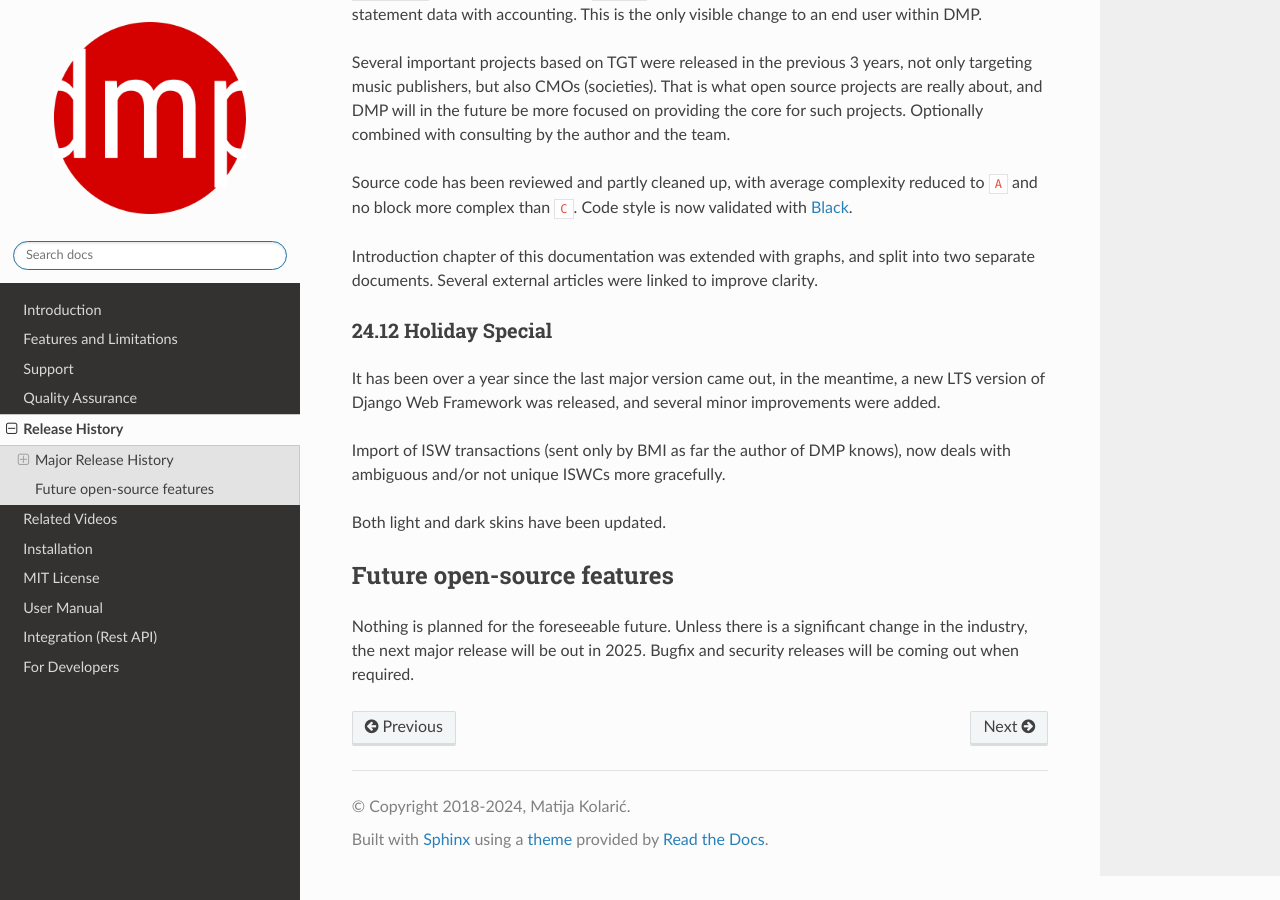
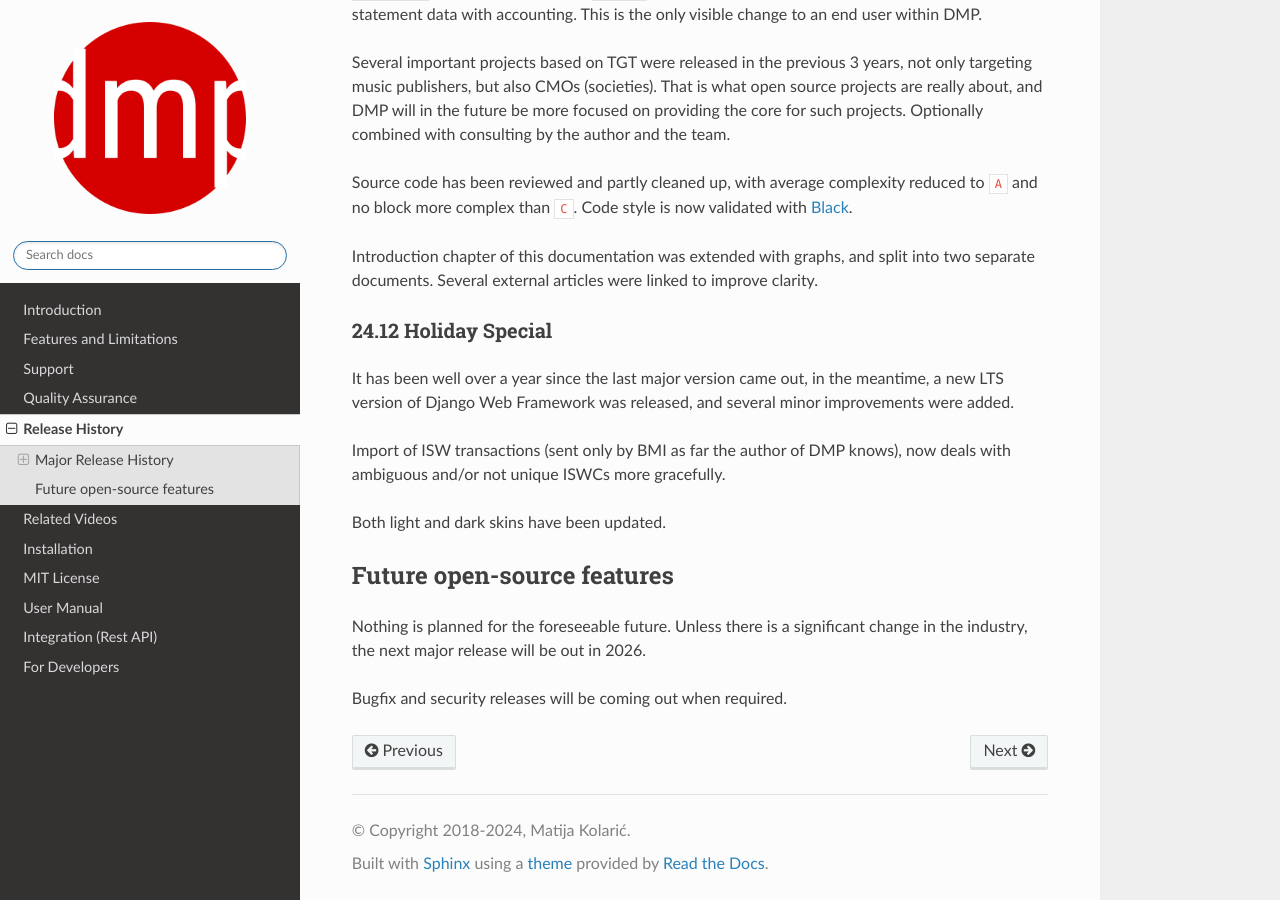
Before and after one commit to matijakolaric-com/django-music-publisher, a Sphinx documentation site: the page built from docs/releases.rst, in a window 1280 px wide and 900 px high, scrolled down 3312 px. Built offline with Sphinx 7.4.7 and the Read the Docs theme 3.1.0, drawn with Linux system fonts in a browser that asks for light colours.

Commit message:
doc changes

```diff
--- a/docs/releases.rst
+++ b/docs/releases.rst
@@ -193,13 +193,12 @@ linked to improve clarity.
 24.12 Holiday Special
 -------------------------------
 
-It has been over a year since the last major version came out, in the
-meantime, a new LTS version of Django Web Framework was released,
+It has been well over a year since the last major version came out,
+in the meantime, a new LTS version of Django Web Framework was released,
 and several minor improvements were added.
 
-Import of ISW transactions (sent only by BMI as far the author of
-DMP knows), now deals with ambiguous and/or not unique ISWCs more
-gracefully.
+Import of ISW transactions (sent only by BMI as far the author of DMP knows),
+now deals with ambiguous and/or not unique ISWCs more gracefully.
 
 Both light and dark skins have been updated.
 
@@ -207,5 +206,7 @@ Both light and dark skins have been updated.
 Future open-source features
 ===========================
 
-Nothing is planned for the foreseeable future. Unless there is a significant change in the industry,
-the next major release will be out in 2025. Bugfix and security releases will be coming out when required.
+Nothing is planned for the foreseeable future. Unless there is a significant
+change in the industry, the next major release will be out in 2026.
+
+Bugfix and security releases will be coming out when required.
```
